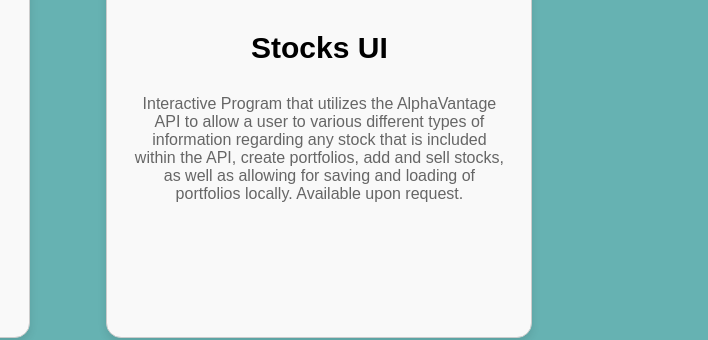
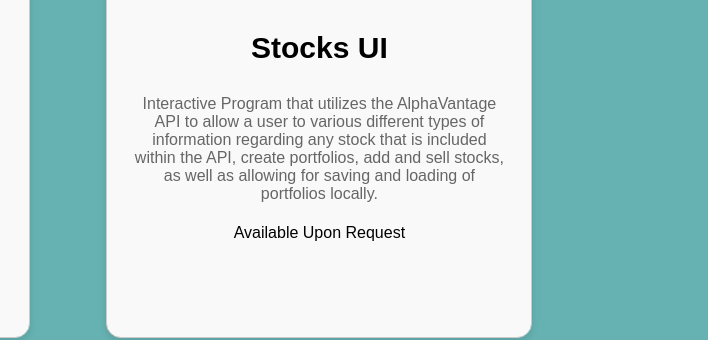
Before and after one commit to jobvengalil/jobvengalil.github.io, a plain HTML site: page index.html in a window 1280 px wide. Shown: the part 800-1140 px from the top of the page, 572-1280 px from the left. Drawn offline with Linux system fonts and the light colour scheme.

Commit message:
Update index.html

```diff
--- a/index.html
+++ b/index.html
@@ -88,14 +88,13 @@
   <div class="box">
     <img src="../img/stocks.png" height="30" width="30"/>
     <p class="boxTitle"> Stocks UI </p>
-    <p class="boxSubTitle"> Interactive Program that utilizes the AlphaVantage API to allow a user to various different types of information
-    regarding any stock that is included within the API, create portfolios, add and sell stocks, as well as allowing for saving and loading of portfolios locally.
-
-    Available upon request.</p>
+    <p class="boxSubTitle"> Interactive Program that utilizes the AlphaVantage API to allow a user to various different types
+      of information regarding any stock that is included within the API, create portfolios, add and sell stocks, as well as
+      allowing for saving and loading of portfolios locally.</p>
     <div class="center-container">
-      <div class="image-container">
+      <p class="boxExtraInfo"> Available Upon Request
+      </p>
         <div class="hover-line"></div>
-      </div>
     </div>
         <div class="hover-line"></div>
       </div>
```
